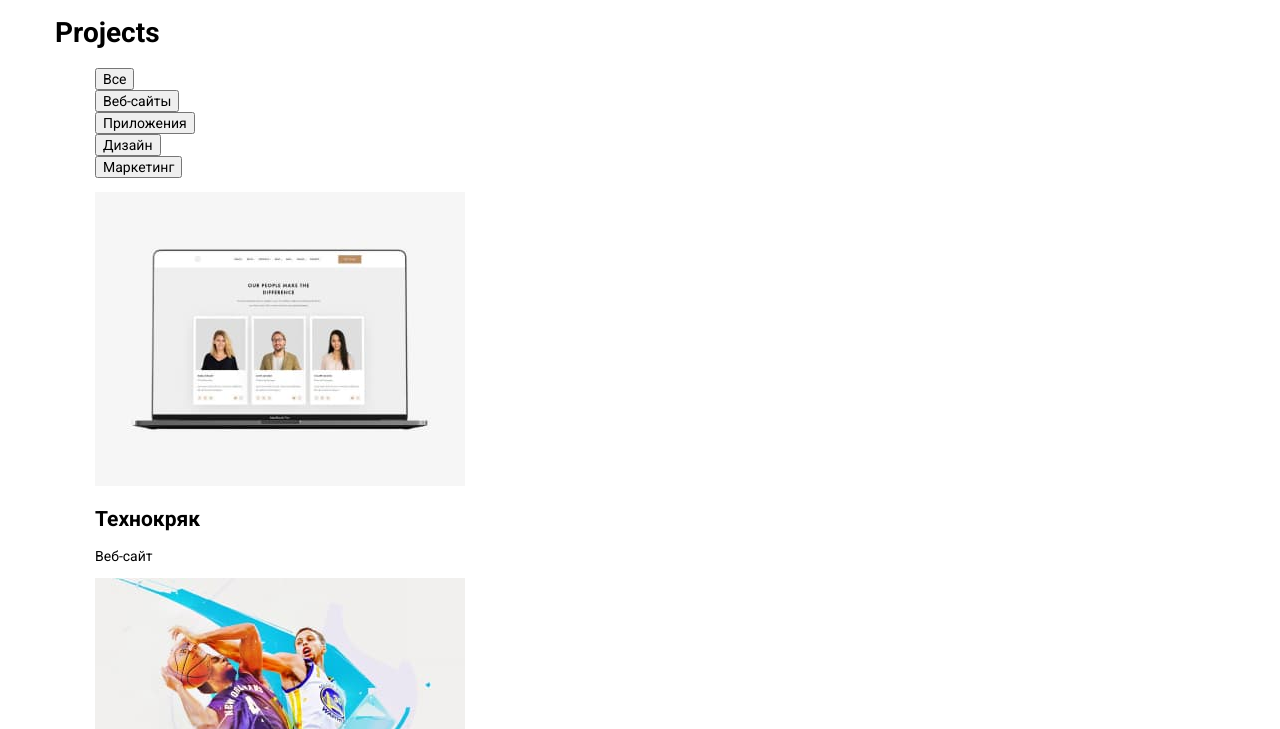
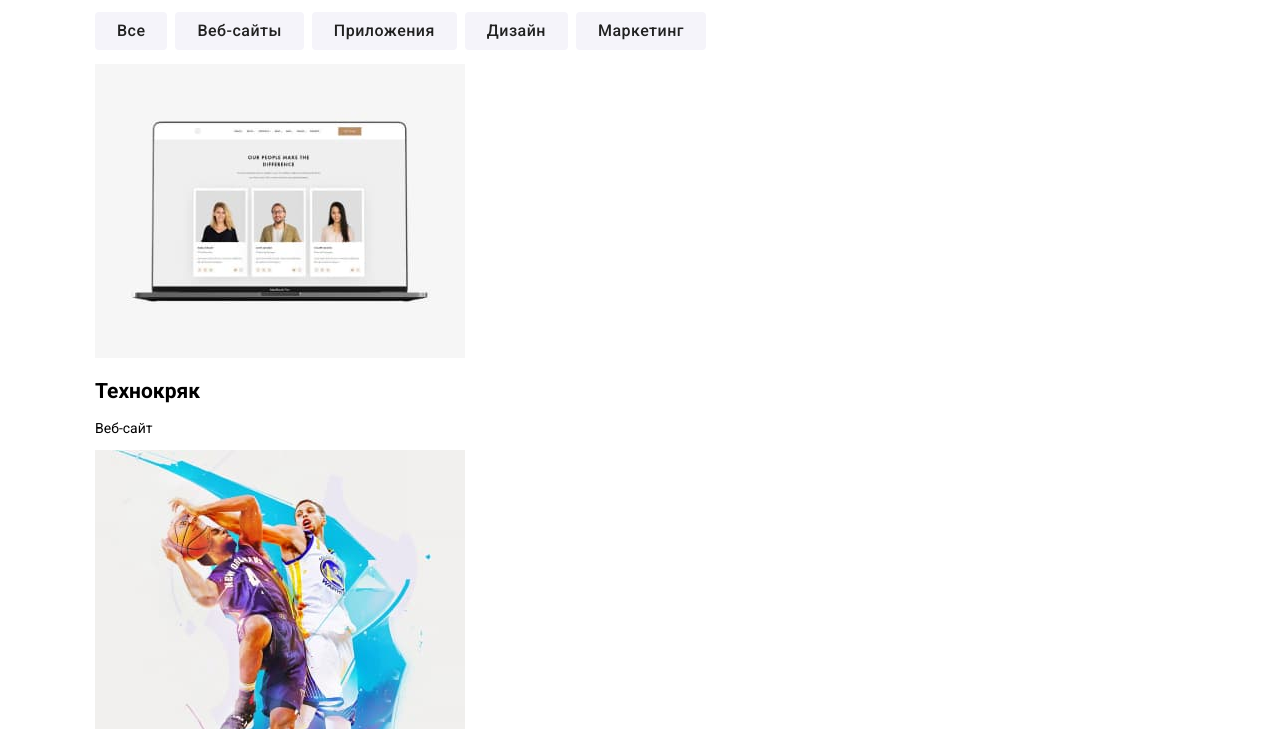
Before and after one commit to Shumytska/goit-markup-hw-02, a plain HTML site: page portfolio.html in a window 1280 px wide. Shown: the part 71-800 px from the top of the page. Drawn offline with Linux system fonts and the light colour scheme.

Commit message:
стилізувала фільтри у portfolio html

```diff
--- a/css/style.css
+++ b/css/style.css
@@ -239,6 +239,56 @@ body {
     color: var(--primary-color);
 }
 
+/* projects */
+
+.projects {
+    align-items: center;
+}
+
+.projects-title {
+    display: none;
+}
+
+.filters {
+    display: flex;
+    align-items: center;
+}
+
+.filters-item {
+    margin-right: 8px;
+}
+
+.filters-item-btn {
+    padding: 6px 22px;
+    border: none;
+    background: #F5F4FA;
+    border-radius: 4px;
+    font-weight: 500;
+    font-size: 16px;
+    line-height: 1.62;
+    text-align: center;
+    letter-spacing: 0.03em;
+    color: var(--secondary-color);
+}
+
+.filters-item-btn:hover {
+    padding: 6px 22px;
+    border: none;
+    background: #2196F3;
+    box-shadow: 0px 3px 1px rgba(0, 0, 0, 0.1), 0px 1px 2px rgba(0, 0, 0, 0.08), 0px 2px 2px rgba(0, 0, 0, 0.12);
+    border-radius: 4px;
+    font-weight: 500;
+    font-size: 16px;
+    line-height: 1.62;
+    text-align: center;
+    letter-spacing: 0.03em;
+    color: #FFFFFF;
+}
+
+.project-list {
+
+}
+
 /* footer */
 
 .footer {
--- a/portfolio.html
+++ b/portfolio.html
@@ -44,23 +44,23 @@
 			</ul>
 		</header>
 		<main class="content">
-			<section>
-				<h1>Projects</h1>
+			<section class="projects">
+				<h1 class="projects-title">Projects</h1>
 				<ul class="filters list">
-					<li>
-						<button type="button">Все</button>
+					<li class="filters-item">
+						<button type="button" class="filters-item-btn">Все</button>
 					</li>
-					<li>
-						<button type="button">Веб-сайты</button>
+					<li class="filters-item">
+						<button type="button" class="filters-item-btn">Веб-сайты</button>
 					</li>
-					<li>
-						<button type="button">Приложения</button>
+					<li class="filters-item">
+						<button type="button" class="filters-item-btn">Приложения</button>
 					</li>
-					<li>
-						<button type="button">Дизайн</button>
+					<li class="filters-item">
+						<button type="button" class="filters-item-btn">Дизайн</button>
 					</li>
-					<li>
-						<button type="button">Маркетинг</button>
+					<li class="filters-item">
+						<button type="button" class="filters-item-btn">Маркетинг</button>
 					</li>
 				</ul>
 				<ul class="project-list list">
```
Also changed, not shown: index.html (+1 -1 lines).
